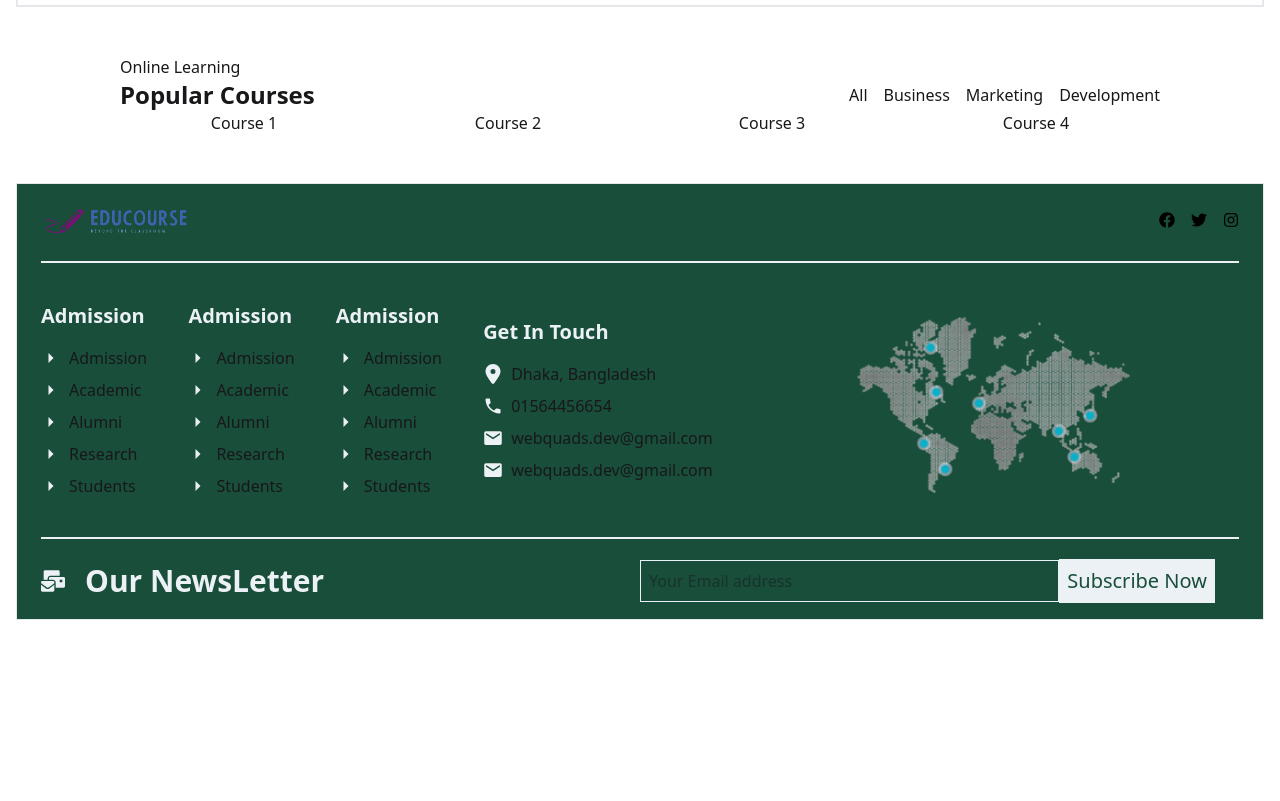
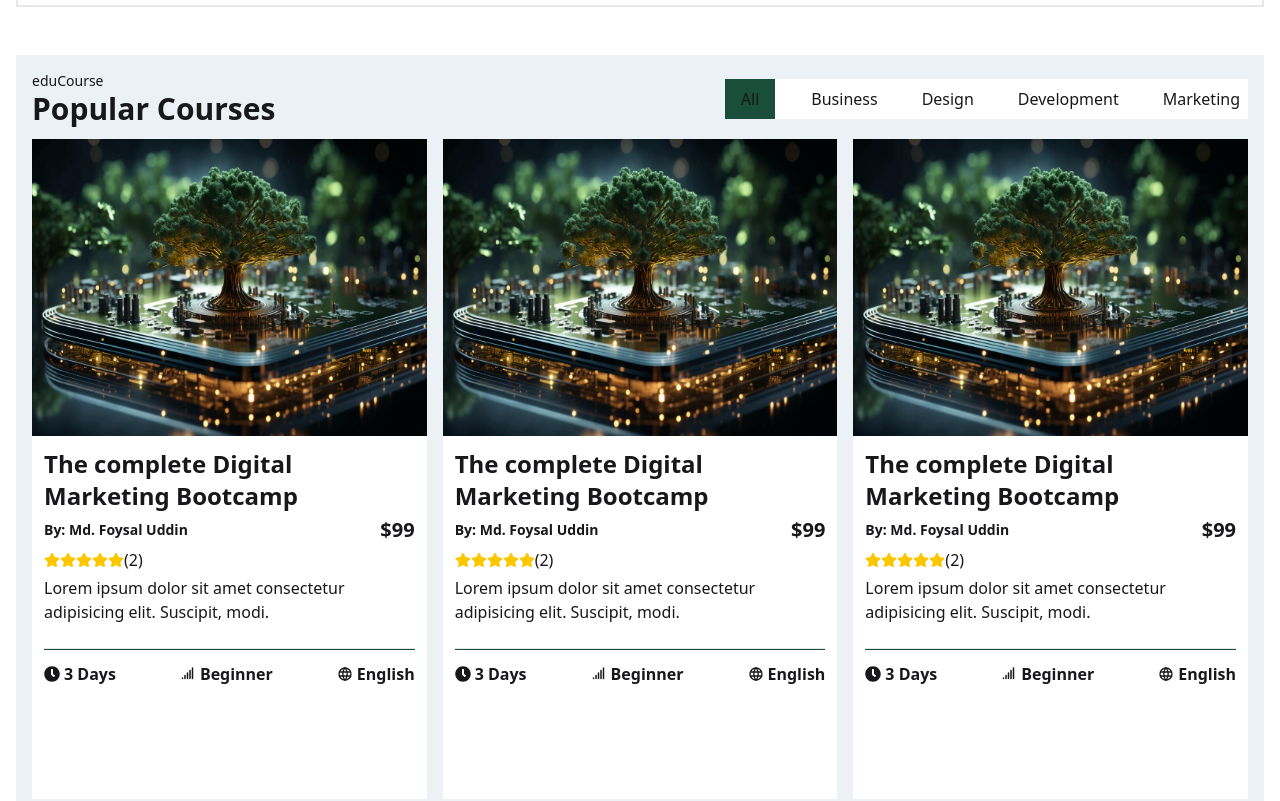
Before and after one commit to eduCourseOrg/eduCourse-client, a React (Vite) app: page / in a window 1280 px wide. Shown: the part 1380-2181 px from the top of the page. Before the commit the page ends 2016 px from the top, so only its background shows below. Built offline with nearby package versions, Linux system fonts and the light colour scheme.

Commit message:
Popular course section in Home page updated

```diff
--- a/src/Components/Home/PopularCourse.jsx
+++ b/src/Components/Home/PopularCourse.jsx
@@ -1,31 +1,122 @@
+import { NavLink } from "react-router-dom";
+import courseBanner1 from '/images/course-banner/course-banner-3.jpg'
+import { FaClock, FaStar } from "react-icons/fa";
+import { PiCellSignalFullBold } from "react-icons/pi";
+import { TbWorld } from "react-icons/tb";
 
 const PopularCourse = () => {
     return (
-        <div className="w-10/12 mx-auto">
-            <div>
-                <h1 className="">Online Learning</h1>
-                <div className="flex col-span-2 justify-between items-center">
-                    <h1 className="text-2xl font-bold">Popular Courses</h1>
-                    <div className="flex justify-between gap-4">
-                        <h1>All</h1>
-                        <h1>Business</h1>
-                        <h1>Marketing</h1>
-                        <h1>Development</h1>
-                    </div>
+        <div className="w-full h-[100vh] bg-secondary p-4 flex flex-col gap-3">
+            <div className="w-full flex items-center justify-between">
+                <div className="flex flex-col">
+                    <h5 className="text-sm">eduCourse</h5>
+                    <h2 className="text-3xl font-bold">Popular Courses</h2>
+                </div>
+                <div className="flex gap-7 bg-white">
+                    <NavLink className="px-4 py-2 bg-primary">All</NavLink>
+                    <NavLink className="p-2">Business</NavLink>
+                    <NavLink className="p-2">Design</NavLink>
+                    <NavLink className="p-2">Development</NavLink>
+                    <NavLink className="p-2">Marketing</NavLink>
                 </div>
             </div>
-            <div className="grid grid-cols-4 gap-4 mx-auto items-center text-center">
-                <div>
-                    <h1>Course 1</h1>
+
+            <div className="w-full h-[86%] flex gap-4">
+                {/* Card One start form here */}
+                <div className="w-full h-full bg-white">
+                    {/* Card Image Section */}
+                    <div className="w-full h-[45%] mb-3">
+                        <img src={courseBanner1} alt="" className="w-full h-full" />
+                    </div>
+                    {/* Card Content Section */}
+                    <div className="w-full h-[55%] px-3 flex flex-col gap-1">
+                        <h1 className="text-2xl font-bold">The complete Digital Marketing Bootcamp</h1>
+                        <div className="flex items-center justify-between">
+                            <span className="text-sm font-semibold">By: Md. Foysal Uddin</span>
+                            <h2 className="text-xl font-bold">$99</h2>
+                        </div>
+                        <div>
+                            <h2 className="flex items-center">
+                                <FaStar className="text-yellow-400"></FaStar>
+                                <FaStar className="text-yellow-400"></FaStar>
+                                <FaStar className="text-yellow-400"></FaStar>
+                                <FaStar className="text-yellow-400"></FaStar>
+                                <FaStar className="text-yellow-400"></FaStar>
+                                (2)
+                            </h2>
+                        </div>
+                        <h3>Lorem ipsum dolor sit amet consectetur adipisicing elit. Suscipit, modi.</h3>
+                        <hr className="bg-primary h-[2px] mt-5"/>
+                        <div className="mt-2 flex items-center justify-between font-semibold">
+                            <span className="flex items-center gap-1"><FaClock></FaClock> 3 Days</span>
+                            <span className="flex items-center gap-1"><PiCellSignalFullBold></PiCellSignalFullBold> Beginner</span>
+                            <span className="flex items-center gap-1"><TbWorld></TbWorld> English</span>
+                        </div>
                 </div>
-                <div>
-                    <h1>Course 2</h1>
                 </div>
-                <div>
-                    <h1>Course 3</h1>
+                {/* Card Two start form here */}
+                <div className="w-full h-full bg-white">
+                    {/* Card Image Section */}
+                    <div className="w-full h-[45%] mb-3">
+                        <img src={courseBanner1} alt="" className="w-full h-full" />
+                    </div>
+                    {/* Card Content Section */}
+                    <div className="w-full h-[55%] px-3 flex flex-col gap-1">
+                        <h1 className="text-2xl font-bold">The complete Digital Marketing Bootcamp</h1>
+                        <div className="flex items-center justify-between">
+                            <span className="text-sm font-semibold">By: Md. Foysal Uddin</span>
+                            <h2 className="text-xl font-bold">$99</h2>
+                        </div>
+                        <div>
+                            <h2 className="flex items-center">
+                                <FaStar className="text-yellow-400"></FaStar>
+                                <FaStar className="text-yellow-400"></FaStar>
+                                <FaStar className="text-yellow-400"></FaStar>
+                                <FaStar className="text-yellow-400"></FaStar>
+                                <FaStar className="text-yellow-400"></FaStar>
+                                (2)
+                            </h2>
+                        </div>
+                        <h3>Lorem ipsum dolor sit amet consectetur adipisicing elit. Suscipit, modi.</h3>
+                        <hr className="bg-primary h-[2px] mt-5"/>
+                        <div className="mt-2 flex items-center justify-between font-semibold">
+                            <span className="flex items-center gap-1"><FaClock></FaClock> 3 Days</span>
+                            <span className="flex items-center gap-1"><PiCellSignalFullBold></PiCellSignalFullBold> Beginner</span>
+                            <span className="flex items-center gap-1"><TbWorld></TbWorld> English</span>
+                        </div>
                 </div>
-                <div>
-                    <h1>Course 4</h1>
+                </div>
+                {/* Card Three start form here */}
+                <div className="w-full h-full bg-white">
+                    {/* Card Image Section */}
+                    <div className="w-full h-[45%] mb-3">
+                        <img src={courseBanner1} alt="" className="w-full h-full" />
+                    </div>
+                    {/* Card Content Section */}
+                    <div className="w-full h-[55%] px-3 flex flex-col gap-1">
+                        <h1 className="text-2xl font-bold">The complete Digital Marketing Bootcamp</h1>
+                        <div className="flex items-center justify-between">
+                            <span className="text-sm font-semibold">By: Md. Foysal Uddin</span>
+                            <h2 className="text-xl font-bold">$99</h2>
+                        </div>
+                        <div>
+                            <h2 className="flex items-center">
+                                <FaStar className="text-yellow-400"></FaStar>
+                                <FaStar className="text-yellow-400"></FaStar>
+                                <FaStar className="text-yellow-400"></FaStar>
+                                <FaStar className="text-yellow-400"></FaStar>
+                                <FaStar className="text-yellow-400"></FaStar>
+                                (2)
+                            </h2>
+                        </div>
+                        <h3>Lorem ipsum dolor sit amet consectetur adipisicing elit. Suscipit, modi.</h3>
+                        <hr className="bg-primary h-[2px] mt-5"/>
+                        <div className="mt-2 flex items-center justify-between font-semibold">
+                            <span className="flex items-center gap-1"><FaClock></FaClock> 3 Days</span>
+                            <span className="flex items-center gap-1"><PiCellSignalFullBold></PiCellSignalFullBold> Beginner</span>
+                            <span className="flex items-center gap-1"><TbWorld></TbWorld> English</span>
+                        </div>
+                </div>
                 </div>
             </div>
         </div>
```
